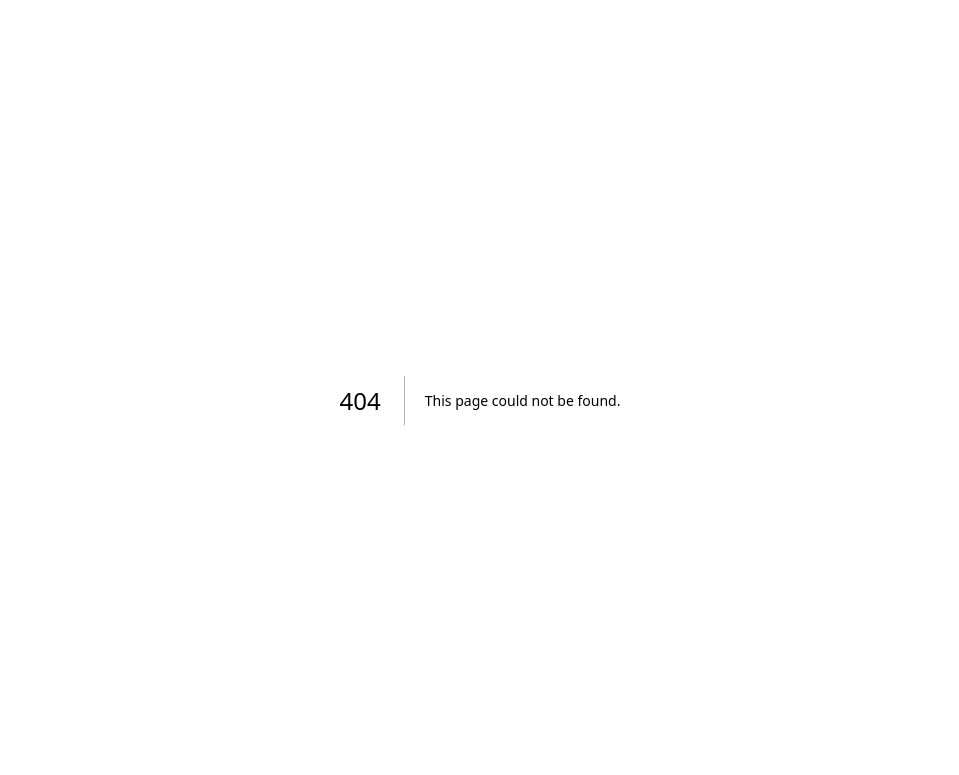
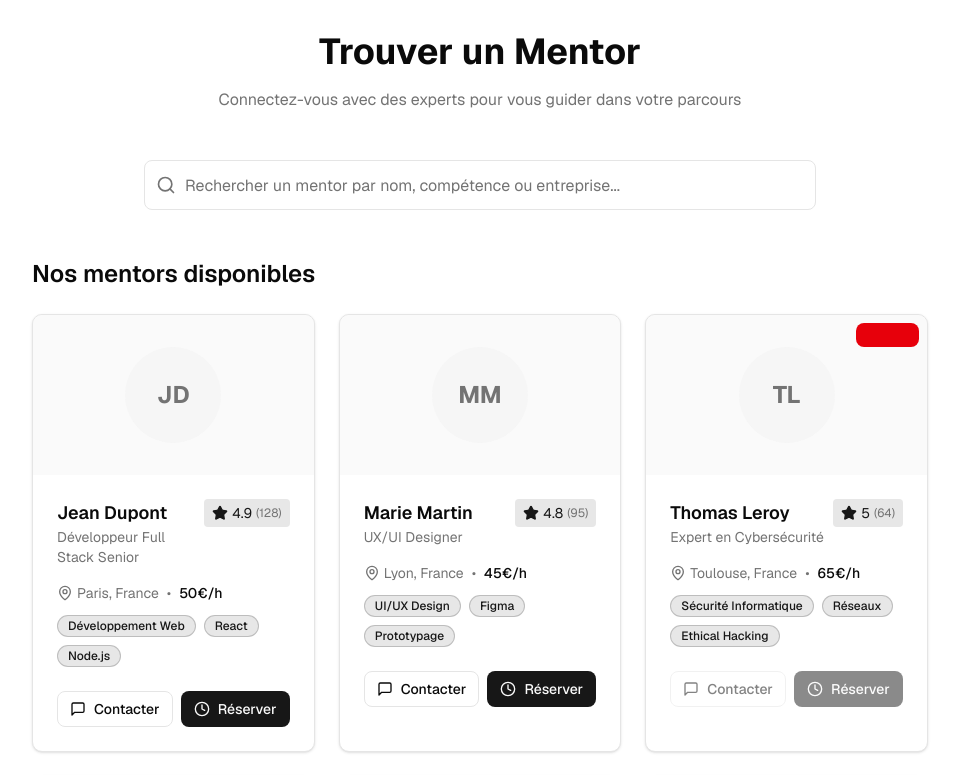
Before and after one commit to chahin-fh/EDUHUB, a Next.js app in the folder frontend/: page /mentors in a window 1280 px wide. Before the commit this address had no page. Shown: the top 775 px of the page, without its empty margins (160-1119 px from the left). Built offline with nearby package versions, Linux system fonts and the light colour scheme.

Commit message:
front ready

```diff
--- /dev/null
+++ b/frontend/app/mentors/page.tsx
@@ -0,0 +1,40 @@
+"use client"
+
+import { useState } from "react"
+import { Input } from "@/components/ui/input"
+import { Search } from "lucide-react"
+import MentorGrid from "@/components/mentor-grid"
+
+export default function MentorsPage() {
+  const [searchQuery, setSearchQuery] = useState("")
+
+  return (
+    <div className="container mx-auto px-4 py-8">
+      <div className="max-w-4xl mx-auto">
+        {/* Header */}
+        <div className="text-center mb-12">
+          <h1 className="text-4xl font-bold mb-4">Trouver un Mentor</h1>
+          <p className="text-muted-foreground">Connectez-vous avec des experts pour vous guider dans votre parcours</p>
+        </div>
+
+        {/* Search Bar */}
+        <div className="relative mb-12 max-w-2xl mx-auto">
+          <Search className="absolute left-3 top-1/2 -translate-y-1/2 h-5 w-5 text-muted-foreground" />
+          <Input
+            type="search"
+            placeholder="Rechercher un mentor par nom, compétence ou entreprise..."
+            className="pl-10 py-6 text-base"
+            value={searchQuery}
+            onChange={(e) => setSearchQuery(e.target.value)}
+          />
+        </div>
+
+        {/* Mentors Grid */}
+        <div className="mb-8">
+          <h2 className="text-2xl font-semibold mb-6">Nos mentors disponibles</h2>
+          <MentorGrid subject="" search={searchQuery} />
+        </div>
+      </div>
+    </div>
+  )
+}
--- a/frontend/components/navigation.tsx
+++ b/frontend/components/navigation.tsx
@@ -23,7 +23,7 @@ export default function Navigation() {
   const navLinks = [
     { name: 'Accueil', href: '/', icon: Home },
     { name: 'Cours', href: '/cours', icon: BookOpen },
-    { name: 'Moniteurs', href: '/moniteurs', icon: Users },
+    { name: 'Trouver un Mentor', href: '/mentors', icon: Users },
     { name: 'Contact', href: '/contact', icon: MessageSquare },
   ];
 
```
Also changed, not shown: frontend/package.json (+19 -4 lines), frontend/tsconfig.json (+16 -6 lines), 2 other files (tests, documents, lock files or other folders).
